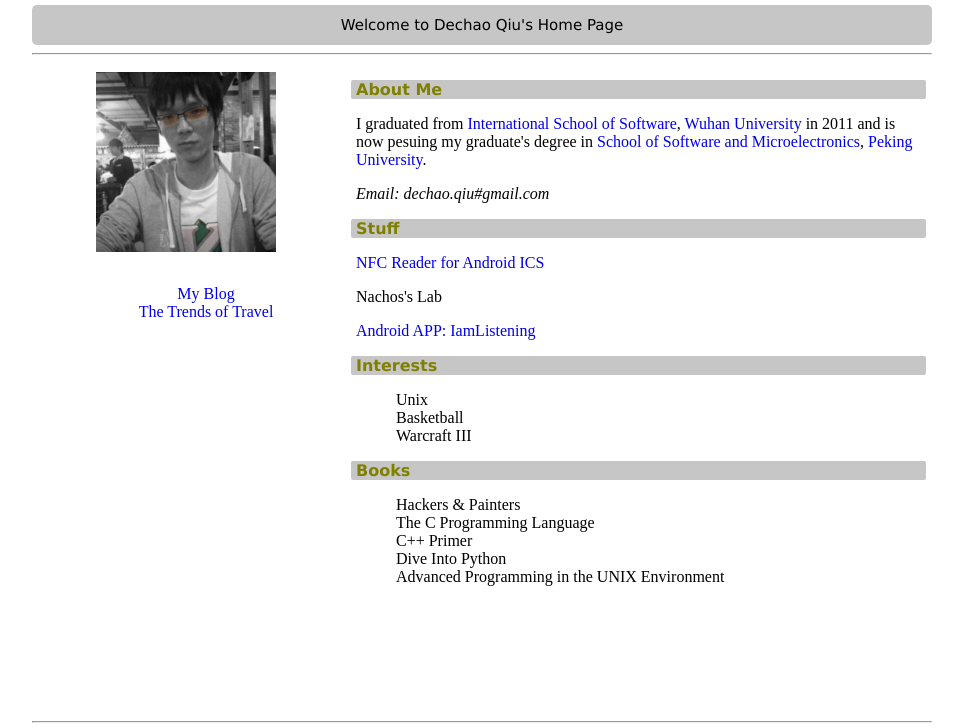
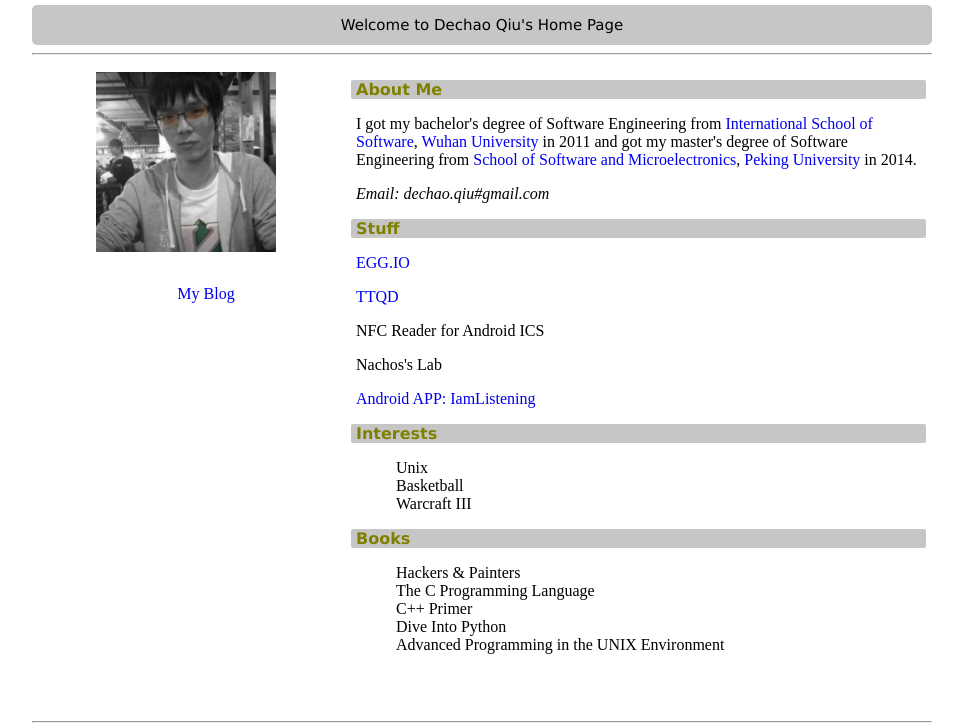
Before and after one commit to dechaoqiu/homepage, a plain HTML site: page index.html in a window 1280 px wide. Shown: the top 728 px of the page, without its empty margins (158-1121 px from the left). Drawn offline with Linux system fonts and the light colour scheme.

Commit message:
change projects

```diff
--- a/index.html
+++ b/index.html
@@ -36,7 +36,6 @@
                     <div id="relative_body">
                         <ul>
                             <li><a href="http://blog.renoqiu.com/">My Blog</a></li>
-                            <li><a href="http://youqushi.sinaapp.com/">The Trends of Travel</a></li>
                         </ul>
                         <!--<a href="#"><img src="#" /></a>-->
                     </div>
@@ -46,16 +45,18 @@
                 <div id="about_me" class="sub_container">
                     <p class="subject_title">About Me</p>
                     <div class="subject_content">
-                        <p>I graduated from <a href="http://www.iss.whu.edu.cn/">International School of Software</a>, <a href="http://www.whu.edu.cn/">Wuhan University</a> in 2011 and is now pesuing my graduate's degree in <a href="http://www.ss.pku.edu.cn/">School of Software and Microelectronics</a>, <a href="http://www.pku.edu.cn/">Peking University</a>.</p>
+                        <p>I got my bachelor's degree of Software Engineering from <a href="http://www.iss.whu.edu.cn/">International School of Software</a>, <a href="http://www.whu.edu.cn/">Wuhan University</a> in 2011 and got my master's degree of Software Engineering from <a href="http://www.ss.pku.edu.cn/">School of Software and Microelectronics</a>, <a href="http://www.pku.edu.cn/">Peking University</a> in 2014.</p>
                         <i>Email: dechao.qiu#gmail.com</i>
                     </div>
                 </div>
                 <div id="stuff" class="sub_container">
                     <p class="subject_title">Stuff</p>
                     <div class="subject_content">
-                        <p><a href="http://blog.renoqiu.com/?p=3001">NFC Reader for Android ICS</a></p>
+                        <p><a href="http://egg.io">EGG.IO</a></p>
+                        <p><a href="http://www.tiantianqiangda.com">TTQD</a></p>
+                        <p><a href="">NFC Reader for Android ICS</a></p>
                         <p><a href="">Nachos's Lab</a></p>
-                        <p><a href="http://code.google.com/p/iamlisten/">Android APP: IamListening</a></p>
+                        <p><a href="https://play.google.com/store/apps/details?id=com.renoqiu">Android APP: IamListening</a></p>
                     </div>
                 </div>
                 <div id="interest" class="sub_container">
```
